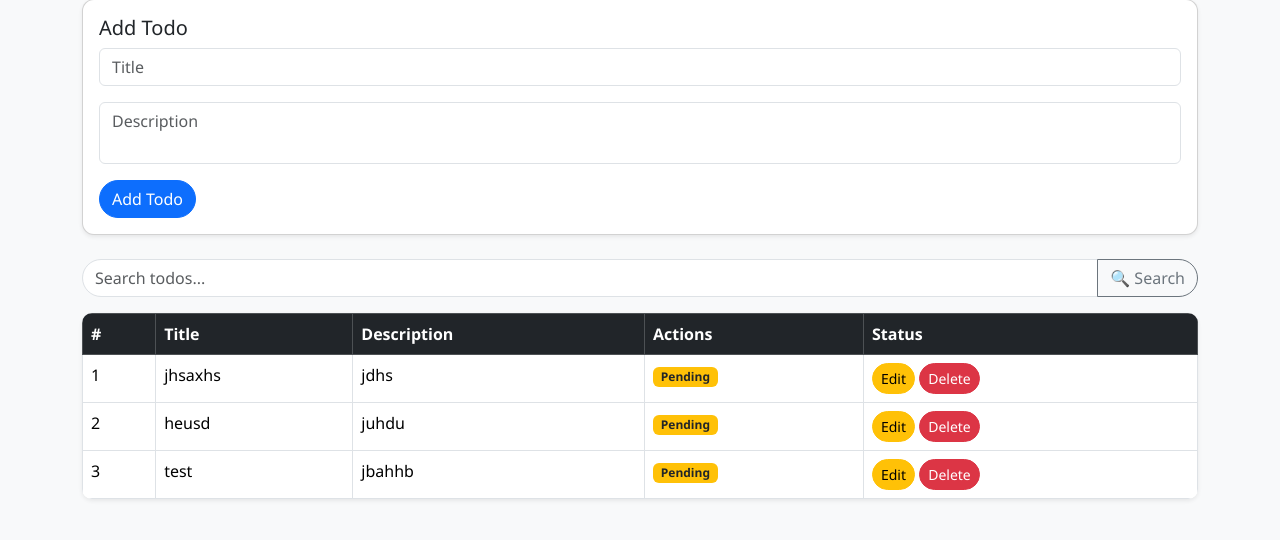
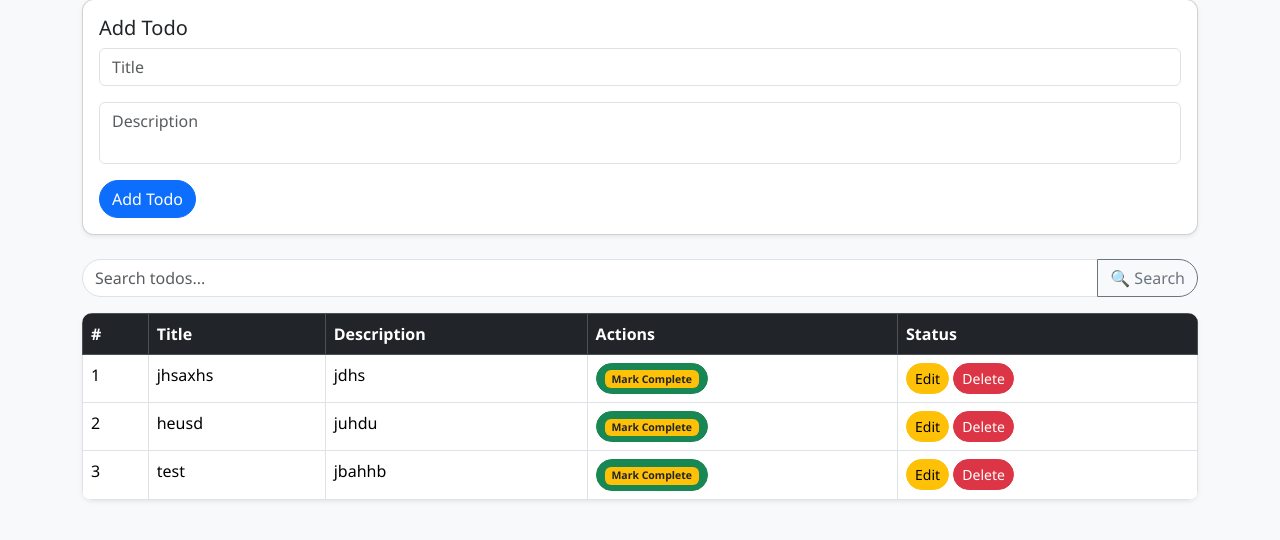
Before and after one commit to satyamkr3103/todo, a Flask app: page / in a window 1280 px wide. Shown: the part 81-621 px from the top of the page. Run offline with Flask 3, Linux system fonts and the light colour scheme; data comes from the database, SQL or seed files in the repository.

Commit message:
added completed and pending button

```diff
--- a/app.py
+++ b/app.py
@@ -53,7 +53,7 @@ def hello_world():
         allTodo=allTodo,
         search=search
     )
-from flask import jsonify
+from flask import jsonify   # type: ignore
 
 @app.route("/search")
 def search_api():
--- a/templates/index.html
+++ b/templates/index.html
@@ -56,11 +56,14 @@
     <td>{{ todo.title }}</td>
     <td>{{ todo.desc }}</td>
     <td>
+      <a href="/toggle/{{todo.sno}}"
+      class="btn btn-sm {% if todo.completed %}btn-secondary{% else %}btn-success{% endif %}">
       {% if todo.completed %}
-        <span class="badge bg-success">Completed</span>
+        <span class="badge bg-success">Make Pending</span>
       {% else %}
-        <span class="badge bg-warning text-dark">Pending</span>
+        <span class="badge bg-warning text-dark">Mark Complete</span>
       {% endif %}
+      </a>
     </td>
     <td>
       <a href="/update/{{ todo.sno }}" class="btn btn-sm btn-warning">Edit</a>
```
